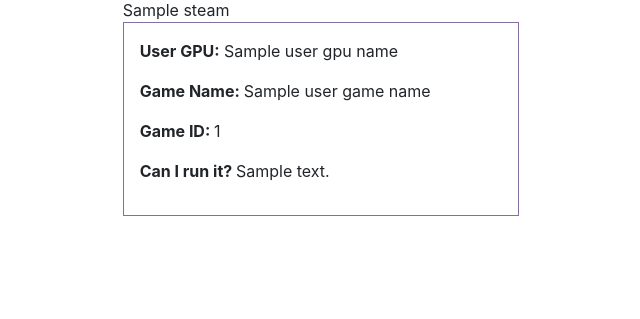
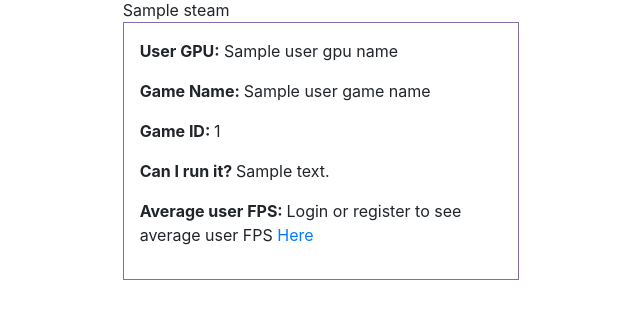
Before and after one commit to Code-Institute-Submissions/Gerard-Mc-milestone_3.1_JulResub, a Flask app: template templates/result.html in a window 1280 px wide. Shown: the part 332-651 px from the top of the page, without its empty margins (319-959 px from the left). Run offline with Flask 2, Linux system fonts and the light colour scheme; the template is opened without the code that fills it: most values are stand-ins (such as "Sample title", 1, 10 or a date in 2020); some libraries are stand-ins or nearby versions.

Commit message:
Add Jinja to display avg FPS on results.html if user is logged in

```diff
--- a/templates/result.html
+++ b/templates/result.html
@@ -13,11 +13,13 @@
     <p><strong>Game Name: </strong> {{ user_game_name }}</p>
     <p><strong>Game ID: </strong> {{ user_game_id }} </p>
     <p><strong> Can I run it? </strong>{{ info_message }}</p>
-        {% if gpu_in_database %}
+
+    {% if gpu_in_database %}
+    <p><strong>Average user FPS: </strong>
+    {% if session.user %}
             {% if gpu_in_database.games %}
                 {% for game in gpu_in_database.games %}
                     {% if game["name"] == user_game_name %}
-                        <strong>Average user FPS:</strong>
                         {% if game["userfps"] %}
                             {% set sum = namespace(value=0) %}
                             {% set denominator = namespace(value=0) %}
@@ -33,9 +35,12 @@
                         {% endif %}
                     {% endif %}
                 {% endfor %}
-
             {% endif %}
+        {% else %}
+        Login or register to see average user FPS <a href="{{ url_for('login') }}">Here</a>
         {% endif %}
+    {% endif %}
+    </p>
     </div>
 
 </section>
```
